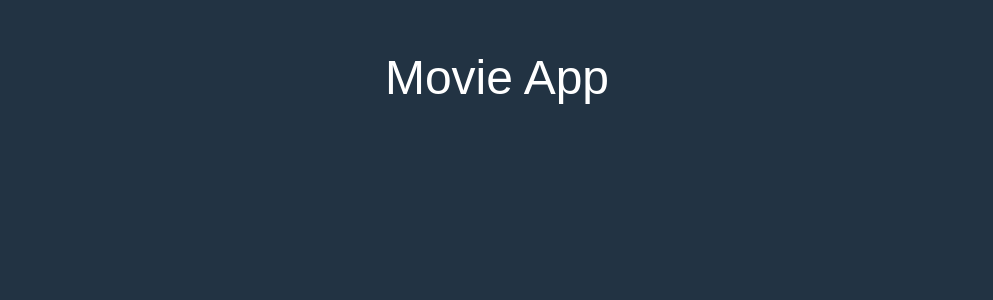
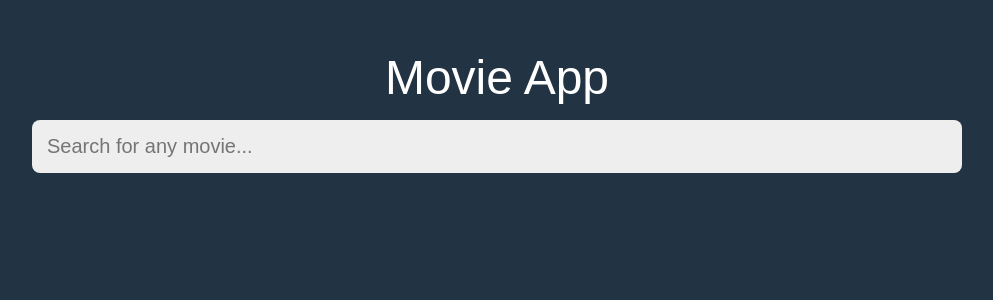
Before and after one commit to sumaerjolly/movie-app, a React (Create React App) app: page / in a window 1280 px wide. Shown: the top 300 px of the page, without its empty margins (143-1136 px from the left). Built offline with nearby package versions, Linux system fonts and the light colour scheme; the HTML template or start-up script is replaced by a standard one.

Commit message:
add search component and styling of it

```diff
--- a/src/App.js
+++ b/src/App.js
@@ -1,4 +1,5 @@
 import React from 'react';
+import Search from './components/Search';
 
 function App() {
   return (
@@ -6,6 +7,9 @@
       <header>
         <h1>Movie App</h1>
       </header>
+      <main>
+        <Search />
+      </main>
     </div>
   );
 }
--- /dev/null
+++ b/src/components/Search.js
@@ -0,0 +1,15 @@
+import React from 'react';
+
+function Search() {
+  return (
+    <section className="searchbox-wrap">
+      <input
+        type="text"
+        placeholder="Search for any movie..."
+        className="searchbox"
+      />
+    </section>
+  );
+}
+
+export default Search;
--- a/src/index.css
+++ b/src/index.css
@@ -19,3 +19,36 @@
   font-weight: 500;
   text-align: center;
 }
+
+main {
+  width: 100%;
+  max-width: 960px;
+  margin: 0 auto;
+}
+
+section {
+  padding: 15px;
+}
+
+.searchbox {
+  display: block;
+  width: 100%;
+  padding: 15px;
+
+  border: none;
+  outline: none;
+  background: none;
+
+  background-color: #eee;
+  border-radius: 8px;
+
+  color: #53565a;
+  font-size: 20px;
+  font-weight: 300;
+
+  transition: 0.4s ease-out;
+}
+
+.searchbox:focus {
+  box-shadow: 0px 0px 8px 3px #4484c4;
+}
```
